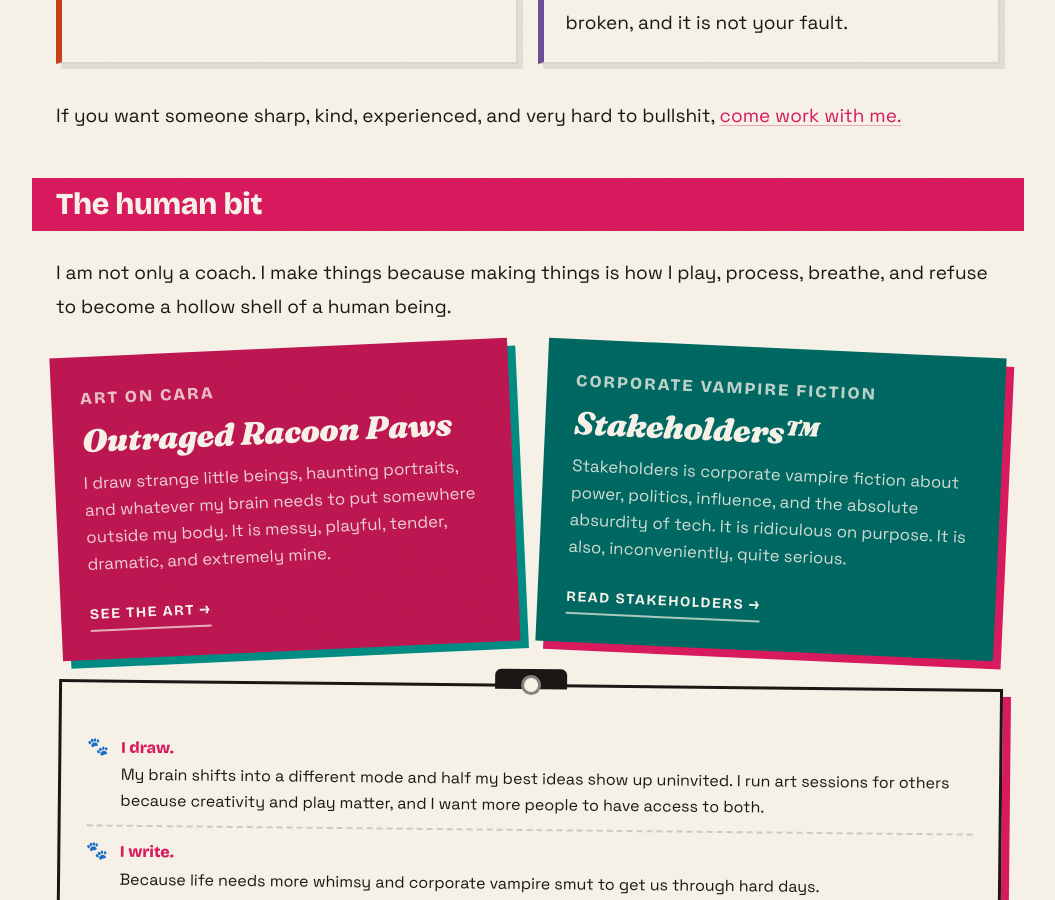
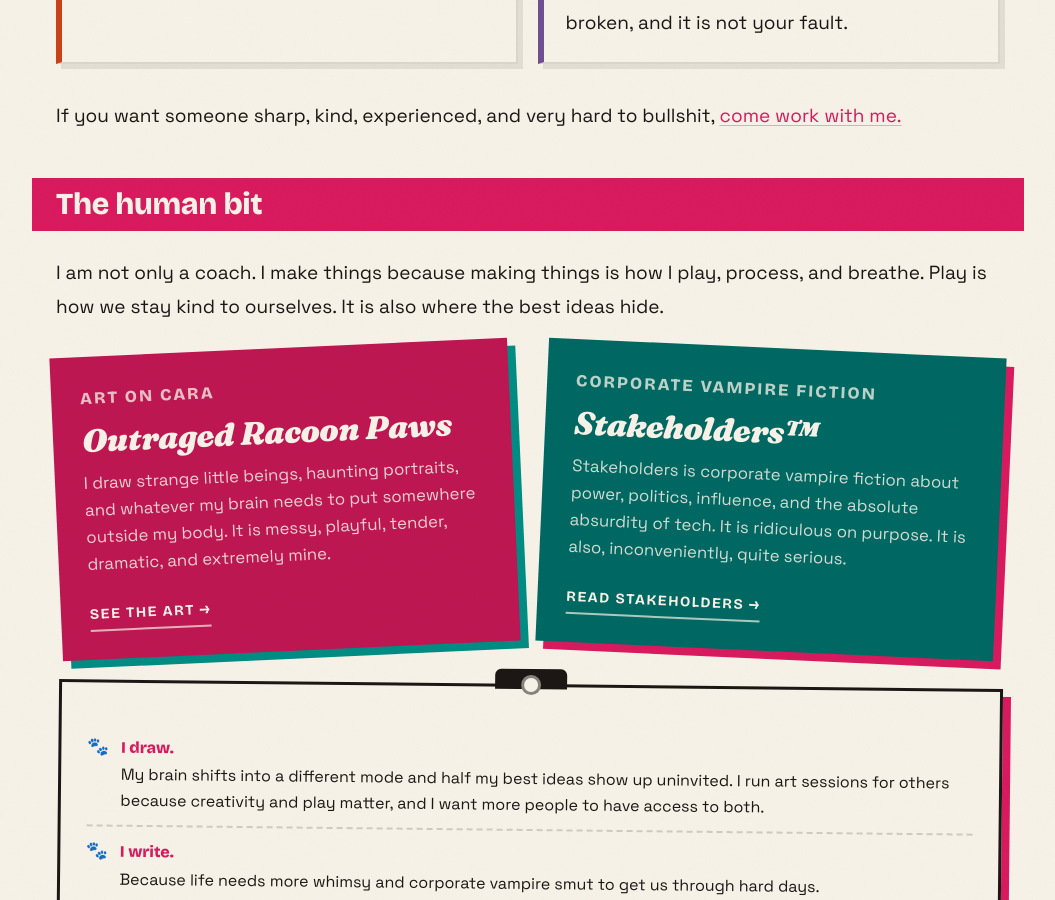
Before and after one commit to outragedpinkracoon/outragedpinkracoon.github.io, a Jekyll site: the page built from pages/who-is-val.md, in a window 1280 px wide and 900 px high, scrolled down 3033 px. Shown: the whole window, without its empty margins (112-1167 px from the left). Built offline with Jekyll 4.4.1, drawn with Linux system fonts in a browser that asks for light colours; comment, search, counter and statistics services are not loaded.

Commit message:
Update human bit intro copy on who-is-val
Removes the negative framing, adds that play is how we stay kind to
ourselves and where the best ideas hide.

Co-Authored-By: Claude Sonnet 4.6 <noreply@anthropic.com>

```diff
--- a/pages/who-is-val.md
+++ b/pages/who-is-val.md
@@ -80,7 +80,7 @@ description: "Val Dryden is an ILM-certified neurodivergent executive coach and
 
 <h2>The human bit</h2>
 
-<p>I am not only a coach. I make things because making things is how I play, process, breathe, and refuse to become a hollow shell of a human being.</p>
+<p>I am not only a coach. I make things because making things is how I play, process, and breathe. Play is how we stay kind to ourselves. It is also where the best ideas hide.</p>
 
 <div class="creative-showcase card-grid" aria-label="Creative work by Val">
   <div class="card creative-feature">
```
